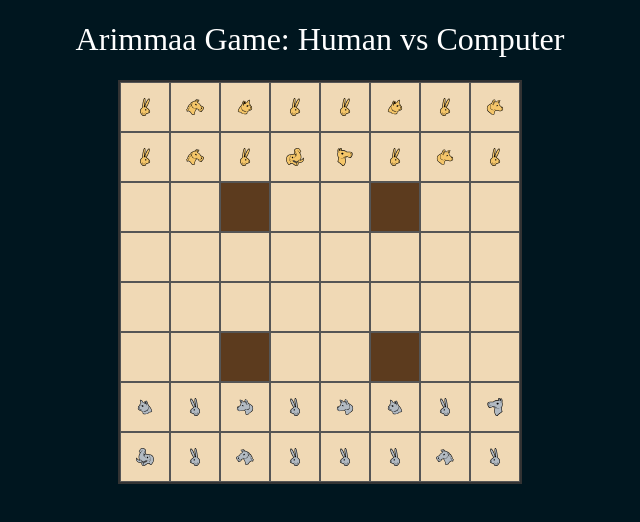
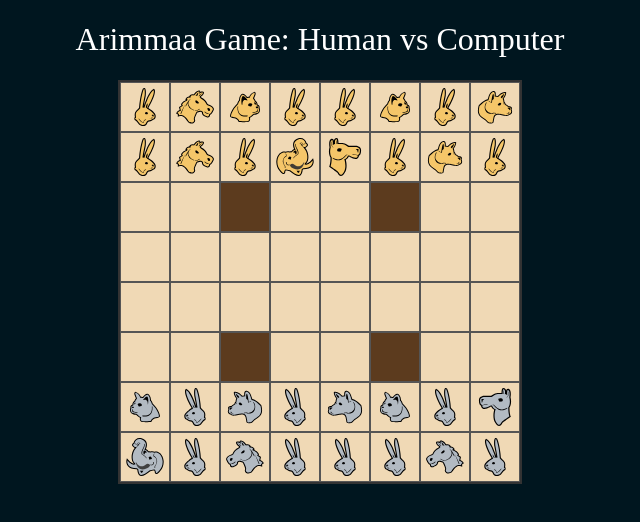
Before and after one commit to jfmonsa/arimaa-human-vs-bot, a React (Vite) app: page / in a window 1280 px wide. Shown: the top 522 px of the page, without its empty margins (320-960 px from the left). Built offline with nearby package versions, Linux system fonts and the light colour scheme.

Commit message:
refactor: update board component to use Position type and improve square selection logic

```diff
--- a/src/components/Board.module.css
+++ b/src/components/Board.module.css
@@ -29,13 +29,6 @@
   background-color: #5c3b1e;
 }
 
-.piece {
-  max-width: 100%;
-  max-height: 100%;
-  object-fit: contain;
-  cursor: grab;
+.board-cell.selected {
+  background-color: rgba(251, 255, 12, 0.6);
 }
-
-.board-cell.selected {
-  outline: 2px solid #00f;
-}
--- a/src/components/Board.tsx
+++ b/src/components/Board.tsx
@@ -1,37 +1,56 @@
 import { useState } from "react";
-import { PieceWithSide, GOLD } from "../utils/arimaa-rules";
+import { PieceWithSide, GOLD, Position, SILVER } from "../utils/arimaa-rules";
 import { genEmptyBoard, isTrap } from "../utils/arimaa-utils";
 import Styles from "./Board.module.css";
 
 const getPieceImage = (cell: PieceWithSide | null) => {
   if (!cell) return null;
   const piece = cell[1].toLowerCase();
-  const player = cell[0] === GOLD ? "g" : "s";
+  const player = cell[0] === GOLD ? GOLD : SILVER;
   return `/Arimaa_${piece}${player}.svg`;
 };
 
 interface BoardProps {
   board?: PieceWithSide[][];
-  makeMove?: (from: [number, number], to: [number, number]) => boolean;
+  makeMove?: (from: Position, to: Position) => boolean;
   // side?: Side;
   // disabled?: boolean;
 }
 
 export function Board({ board = genEmptyBoard(), makeMove }: BoardProps) {
-  const [selectedCell, setSelectedCell] = useState<[number, number] | null>(
-    null
-  );
+  /** Represents the currently selected square. */
+  const [squareSelected, setSquareSelected] = useState<Position | null>(null);
 
-  const handleCellClick = (row: number, col: number) => {
-    if (selectedCell) {
+  /** Represents the currently selected piece. */
+  //const [selectedPiece, setSelectedPiece] = useState<string | null>(null);
+
+  /** Represents the square selected after a move (source square). */
+  // const [squareSelectedAfterMove, setSquareSelectedAfterMove] =
+  //   useState<Position | null>(null);
+
+  /** Represents the square selected before a move (target square). */
+  // const [squareSelectedBeforeMove, setSquareSelectedBeforeMove] =
+  //   useState<Position | null>(null);
+
+  const handleSquareClick = (row: number, col: number) => {
+    const piece = board[row][col];
+    const isChangingSelectedPiece = piece && squareSelected;
+
+    if (!squareSelected) {
+      setSquareSelected([row, col]);
+    } else if (isChangingSelectedPiece) {
+      setSquareSelected([row, col]);
+    } else {
       if (!makeMove) return;
-      // Si ya hay una celda seleccionada, intenta hacer el movimiento
-      if (makeMove(selectedCell, [row, col])) {
-        setSelectedCell(null); // Reinicia la selección después de un movimiento exitoso
+
+      const move = makeMove(squareSelected, [row, col]);
+
+      // move was successful
+      if (move) {
+        setSquareSelected(null);
+        //setSquareSelectedAfterMove(sourceSquare);
+        //setSquareSelectedBeforeMove(targetSquare);
       }
-    } else {
-      // Selecciona la celda inicial
-      setSelectedCell([row, col]);
     }
   };
 
@@ -45,19 +64,25 @@ export function Board({ board = genEmptyBoard(), makeMove }: BoardProps) {
               className={`${Styles["board-cell"]} ${
                 isTrap(rowIndex, colIndex) ? Styles.trap : ""
               } ${
-                selectedCell &&
-                selectedCell[0] === rowIndex &&
-                selectedCell[1] === colIndex
+                squareSelected &&
+                squareSelected[0] === rowIndex &&
+                squareSelected[1] === colIndex
                   ? Styles.selected
                   : ""
               }`}
-              onClick={() => handleCellClick(rowIndex, colIndex)}
+              onClick={() => handleSquareClick(rowIndex, colIndex)}
             >
               {cell && (
-                <img
-                  src={getPieceImage(cell) || ""}
-                  alt={cell}
-                  className={Styles["piece"]}
+                <div
+                  style={{
+                    width: "100%",
+                    height: "100%",
+                    backgroundImage: `url(${getPieceImage(cell) || ""})`,
+                    backgroundRepeat: "no-repeat",
+                    backgroundPosition: "center",
+                    backgroundSize: "80%",
+                    cursor: "grab",
+                  }}
                 />
               )}
             </div>
```
